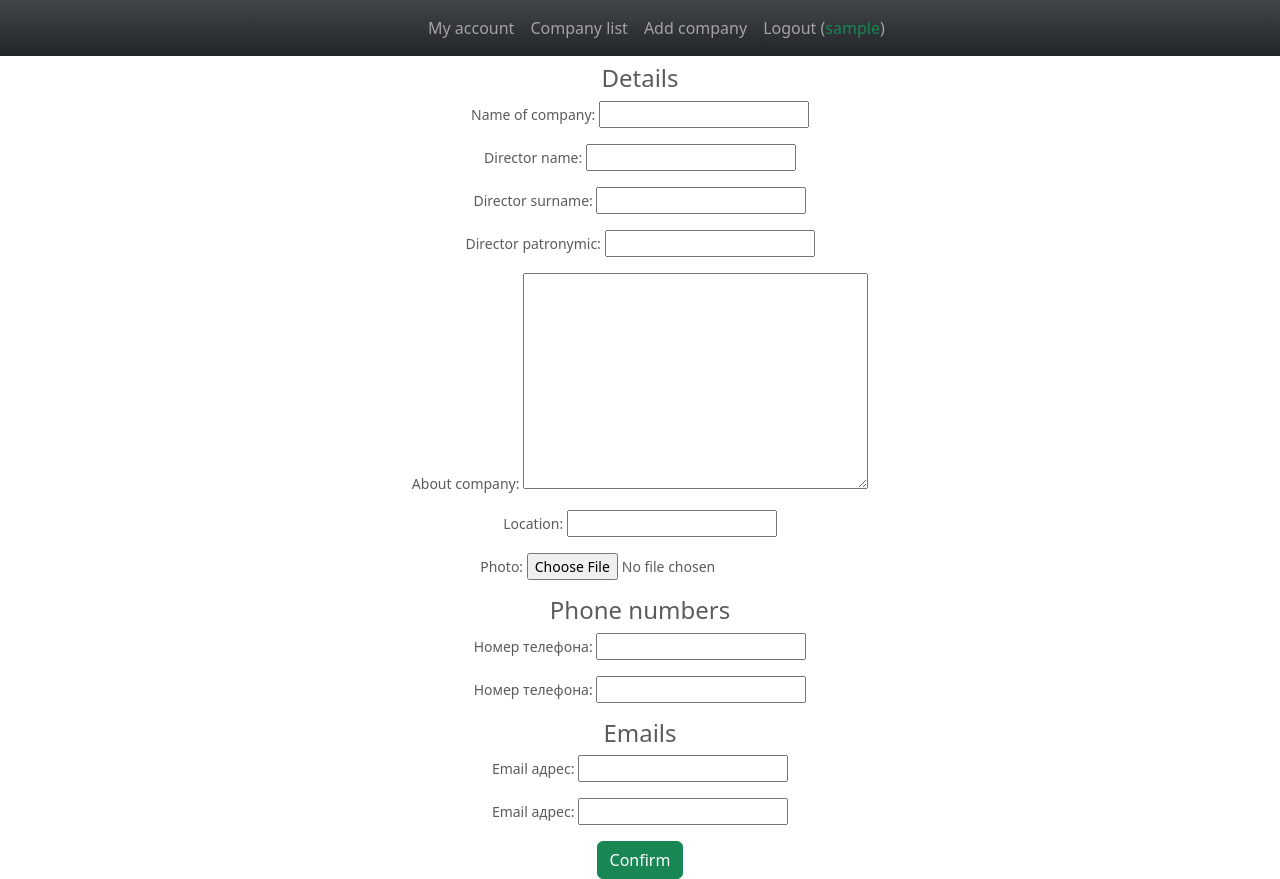
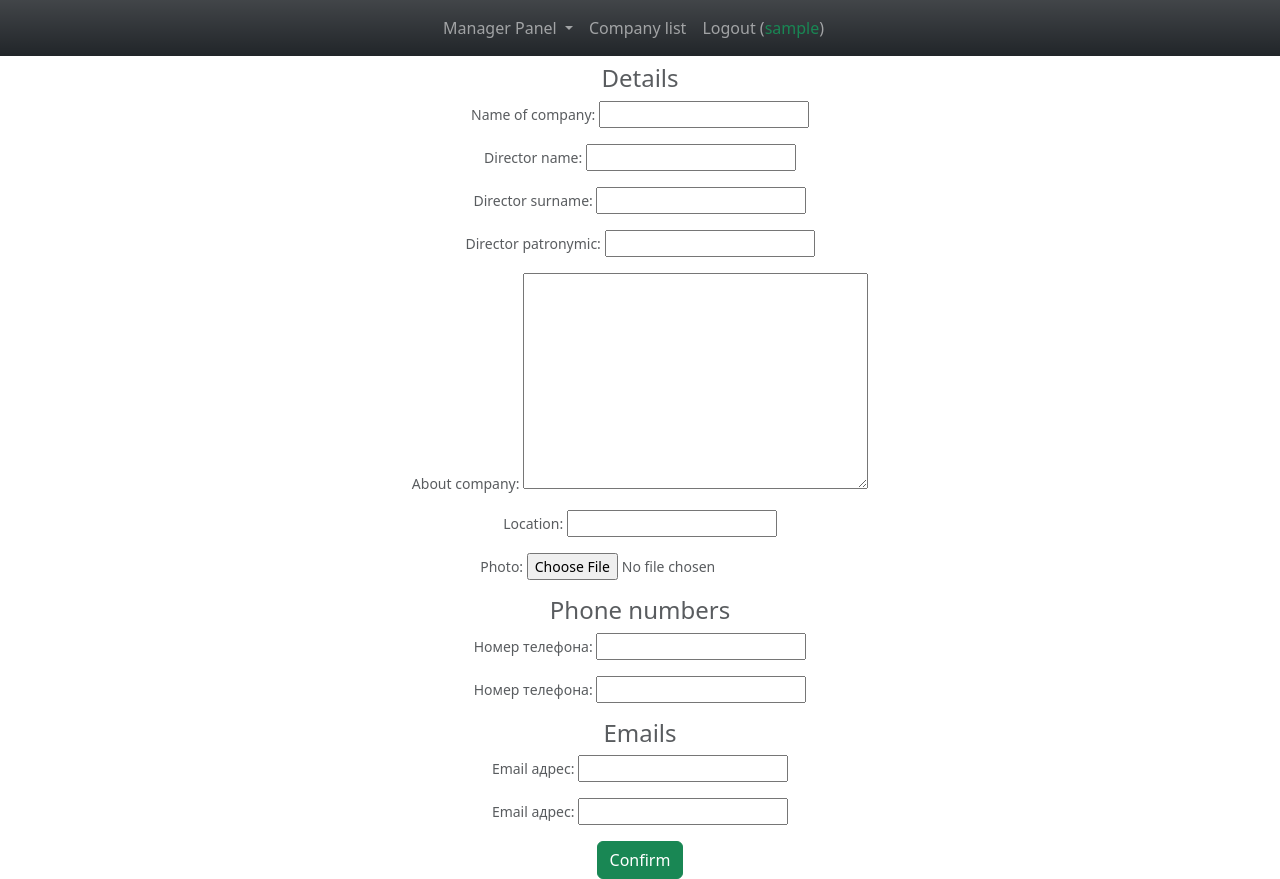
Before and after one commit to ArtMot99/MyCRMProject, a Django app: page /main/create_company/ in a window 1280 px wide. Shown: the part 130-1009 px from the top of the page. Run offline with Django 4.2, Linux system fonts and the light colour scheme; the visitor is signed in with stand-in values (Sample User, id 1); some libraries are stand-ins or nearby versions.

Commit message:
Added dropdown menu for staff users.

```diff
--- a/crmproject/templates/includes/staff_navbar.html
+++ b/crmproject/templates/includes/staff_navbar.html
@@ -1,19 +1,24 @@
 <nav class="navbar navbar-expand-lg navbar-dark bg-dark mb-2" style="background-image: var(--bs-gradient);">
     <div class="collapse navbar-collapse" id="navbarNav" style="">
-        <ul class="navbar-nav" style="position: relative; left: 420px">
-            <li class="nav-item">
-                <a class="nav-link" href="{% url 'profile' pk=user.id %}">My account</a>
+        <ul class="navbar-nav" style="position: relative; left: 435px">
+            <li class="nav-item dropdown">
+                <a class="nav-link dropdown-toggle" href="#" id="navbarDropdownMenuLink" data-toggle="dropdown"
+                   aria-haspopup="true" aria-expanded="false">
+                    Manager Panel
+                </a>
+                <div class="dropdown-menu" aria-labelledby="navbarDropdownMenuLink">
+                    <a class="dropdown-item" href="{% url 'profile' pk=user.id %}">My account</a>
+                    <a class="dropdown-item" href="{% url 'create_company' %}">Add company</a>
+{#                    <a class="dropdown-item" href="#">Something else here</a>#}
+                </div>
             </li>
             <li class="nav-item">
                 <a class="nav-link" href="{% url 'index' %}">Company list</a>
             </li>
-            <li>
-                <a class="nav-link" href="{% url 'create_company' %}">Add company</a>
-            </li>
             {% if user.is_authenticated %}
-            <li class="nav-item">
-                <a class="nav-link" href="{% url 'logout' %}">Logout (<span class="text-success">{{ user }}</span>)</a>
-            </li>
+                <li class="nav-item">
+                    <a class="nav-link" href="{% url 'logout' %}">Logout (<span class="text-success">{{ user }}</span>)</a>
+                </li>
             {% endif %}
         </ul>
     </div>
--- a/crmproject/views.py
+++ b/crmproject/views.py
@@ -231,7 +231,7 @@ class UpdateProjectView(LoginRequiredMixin, UpdateView):
         return reverse_lazy('about_project', kwargs={'pk': self.kwargs['pk']})
 
 
-# TODO problem with success_url method(need redirect to project:pk)
+# TODO problem with success_url method(need redirect to info:pk)
 class DeleteProjectView(LoginRequiredMixin, DeleteView):
     """
     View for delete project information
--- a/templates/base.html
+++ b/templates/base.html
@@ -9,6 +9,16 @@
     <link rel="stylesheet" href="{% static 'users/css/bootstrap.min.css' %}" type="text/css">
     <script type="text/javascript" src="{% static "ckeditor/ckeditor-init.js" %}"></script>
     <script type="text/javascript" src="{% static "ckeditor/ckeditor/ckeditor.js" %}"></script>
+    <script src="https://code.jquery.com/jquery-3.3.1.slim.min.js"
+            integrity="sha384-q8i/X+965DzO0rT7abK41JStQIAqVgRVzpbzo5smXKp4YfRvH+8abtTE1Pi6jizo"
+            crossorigin="anonymous"></script>
+    <script src="https://cdnjs.cloudflare.com/ajax/libs/popper.js/1.14.7/umd/popper.min.js"
+            integrity="sha384-UO2eT0CpHqdSJQ6hJty5KVphtPhzWj9WO1clHTMGa3JDZwrnQq4sF86dIHNDz0W1"
+            crossorigin="anonymous"></script>
+    <script src="https://stackpath.bootstrapcdn.com/bootstrap/4.3.1/js/bootstrap.min.js"
+            integrity="sha384-JjSmVgyd0p3pXB1rRibZUAYoIIy6OrQ6VrjIEaFf/nJGzIxFDsf4x0xIM+B07jRM"
+            crossorigin="anonymous"></script>
+
 </head>
 <body>
     {% block content %} {% endblock %}
```
